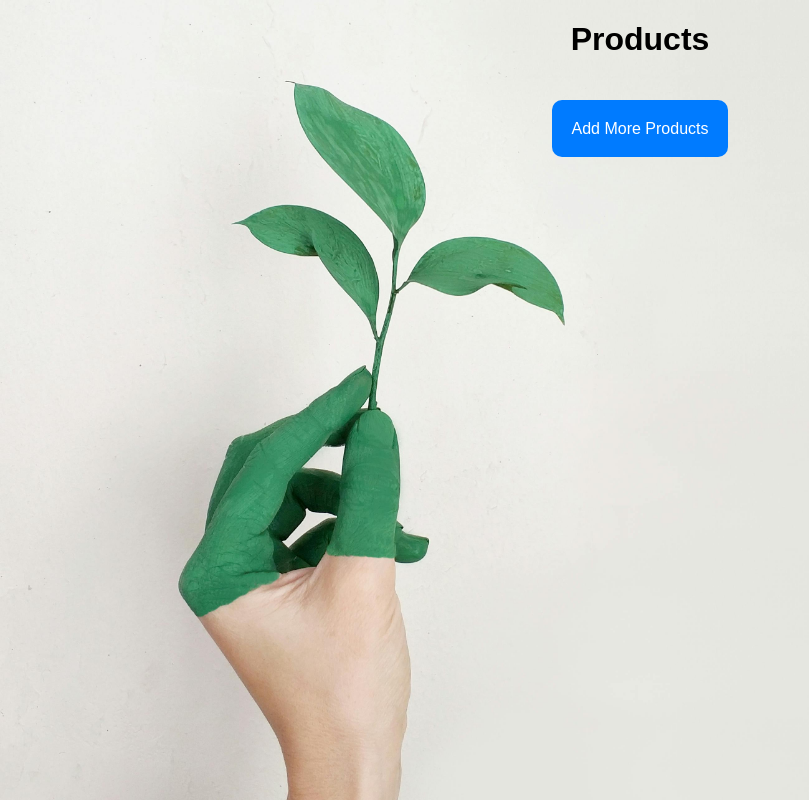
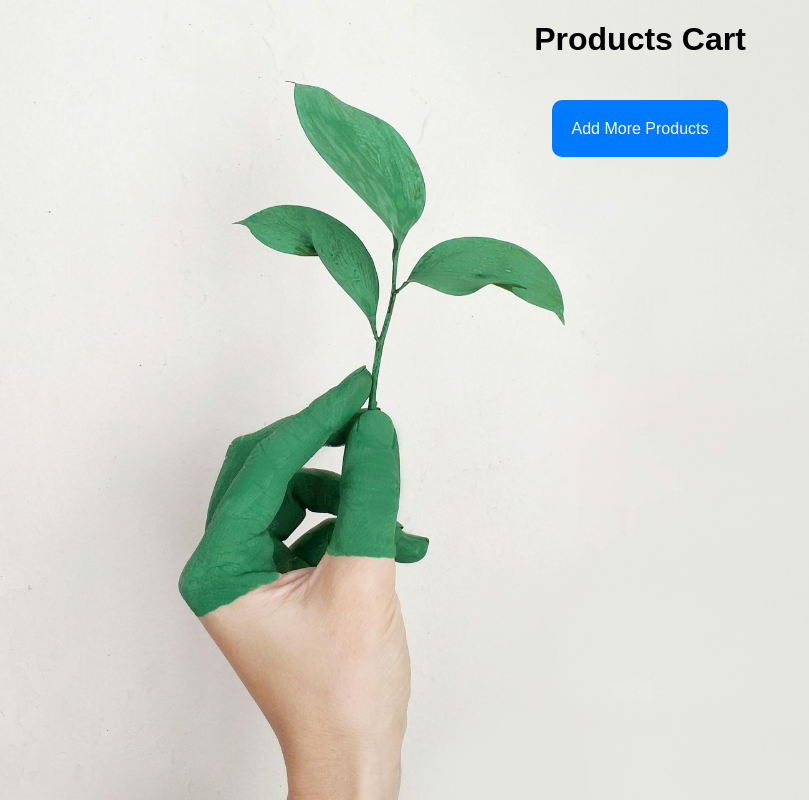
Before and after one commit to bhimaniparag123/-1-5-12-Pro-Day-1.js, a plain HTML site: page Product.html in a window 1280 px wide. Shown: the whole page, without its empty margins (0-809 px from the left). Drawn offline with Linux system fonts and the light colour scheme.

Commit message:
Add files via upload

```diff
--- a/Product.html
+++ b/Product.html
@@ -9,16 +9,10 @@
 </head>
 
 <body>
-    <!-- <style>
-    a{
-        background-color: blueviolet;
-        color: whitesmoke;
-        text-decoration: none;
-        padding: 20px;
-    } -->
+
     </style>
     <div style="text-align: center;">
-        <h1>Products</h1>
+        <h1>Products Cart</h1>
         <div id="productCards" class="cards"></div>
         <div id="cart" class="cards"></div>
         <a href="index.html">Add More Products</a>
```
Also changed, not shown: cart.html (added).
